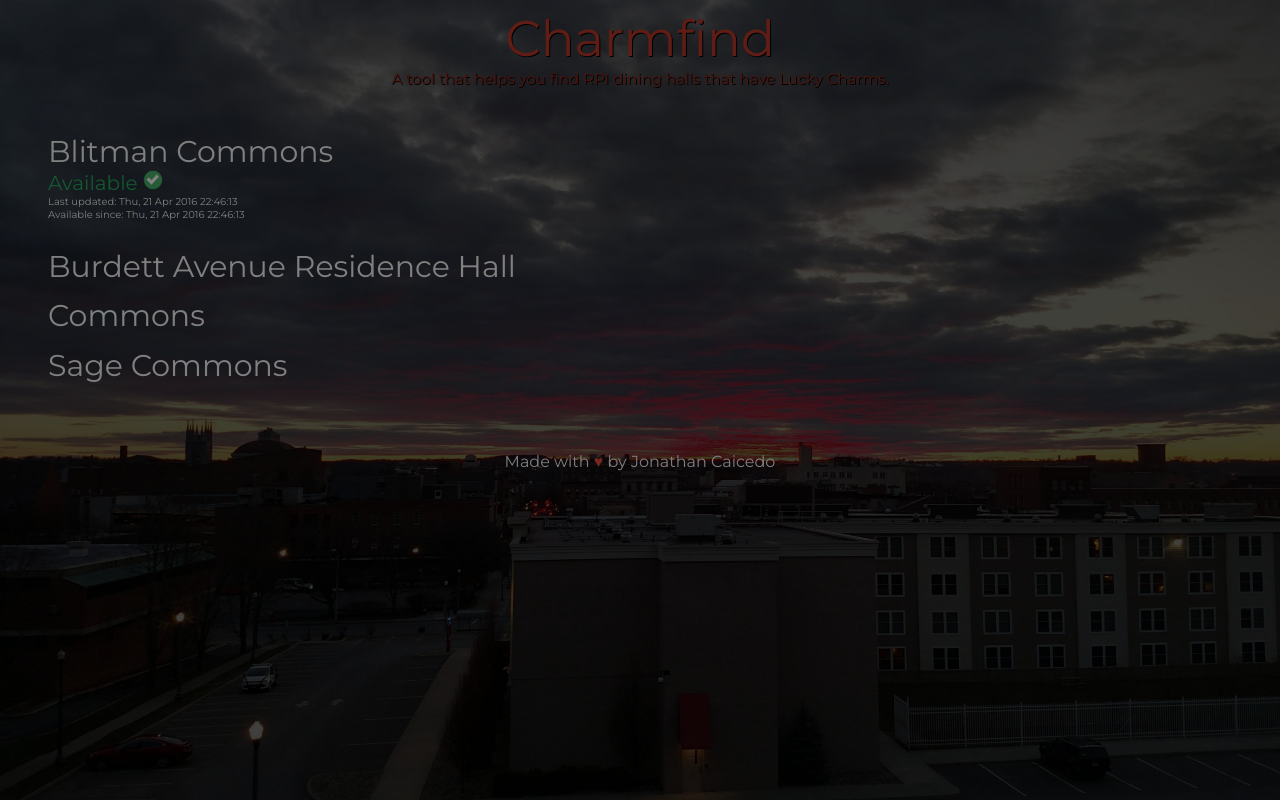
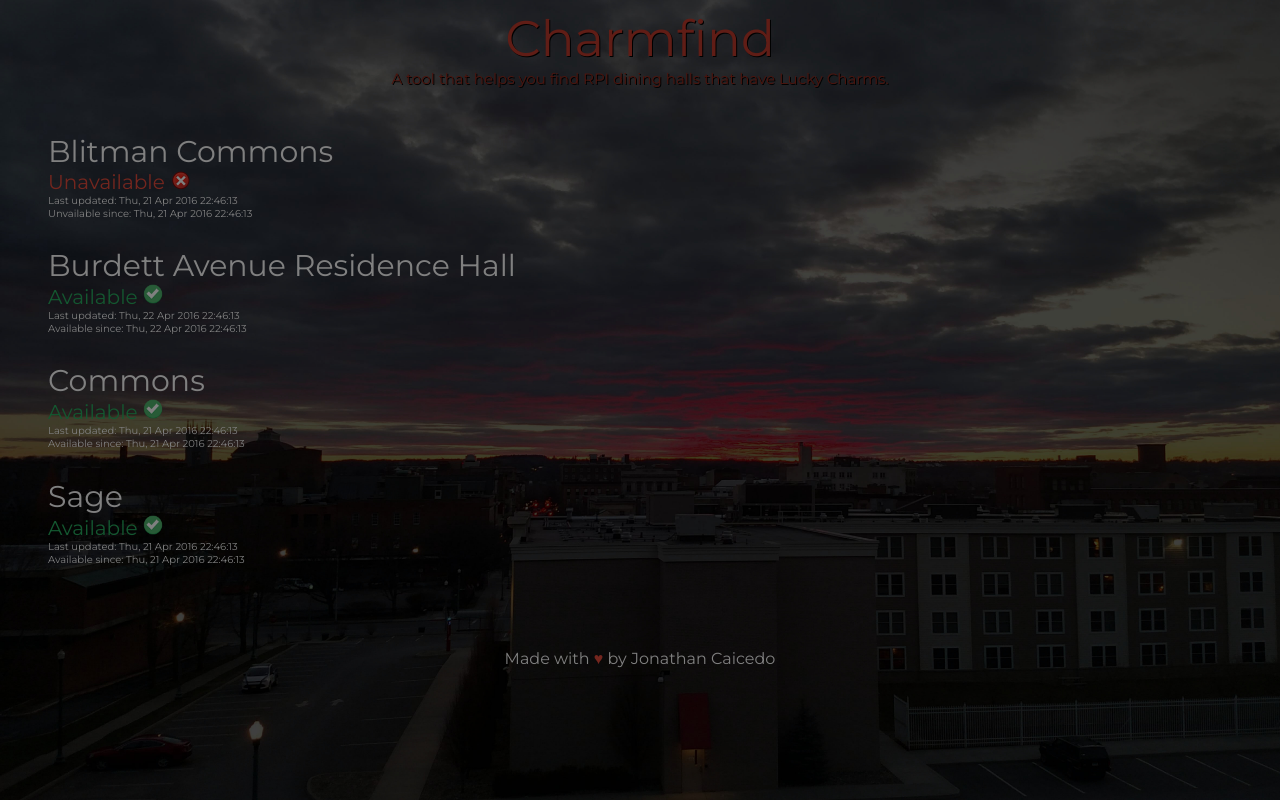
Before and after one commit to JCBird1012/Charmfind, a plain HTML site: page index.html in a window 1280 px wide. Drawn offline with Linux system fonts and the light colour scheme.

Commit message:
JSON reading now works for each dining hall.

```diff
--- a/data.json
+++ b/data.json
@@ -1,7 +1,33 @@
 {
-	"dining_hall": "Blitman Commons",
-	"id": 0,
-	"available": true,
-	"last_updated": "Thu, 21 Apr 2016 22:46:13",
-	"availability": "Thu, 21 Apr 2016 22:46:13"
+	"results":
+	[
+		{
+			"dining_hall": "Blitman_Commons",
+			"id": 0,
+			"available": false,
+			"last_updated": "Thu, 21 Apr 2016 22:46:13",
+			"availability": "Thu, 21 Apr 2016 22:46:13"
+		},
+		{
+			"dining_hall": "Burdett_Avenue_Residence_Hall",
+			"id": 1,
+			"available": true,
+			"last_updated": "Thu, 22 Apr 2016 22:46:13",
+			"availability": "Thu, 22 Apr 2016 22:46:13"
+		},
+		{
+			"dining_hall": "Commons",
+			"id": 2,
+			"available": true,
+			"last_updated": "Thu, 21 Apr 2016 22:46:13",
+			"availability": "Thu, 21 Apr 2016 22:46:13"
+		},
+		{
+			"dining_hall": "Sage",
+			"id": 3,
+			"available": true,
+			"last_updated": "Thu, 21 Apr 2016 22:46:13",
+			"availability": "Thu, 21 Apr 2016 22:46:13"
+		}
+	]
 }
--- a/index.html
+++ b/index.html
@@ -19,12 +19,12 @@
 
 	    <ul class = "dininghalls">
 	    	<li>
-	    		<div id = "Blitman" class = "dininghall">Blitman Commons</div>
+	    		<div id = "Blitman_Commons" class = "dininghall">Blitman Commons</div>
 
 			</li>
 
 	        <li>
-	        	<div id = "BARH" class = "dininghall">Burdett Avenue Residence Hall</div>
+	        	<div id = "Burdett_Avenue_Residence_Hall" class = "dininghall">Burdett Avenue Residence Hall</div>
 
 	        </li>
 
@@ -34,7 +34,7 @@
 	        </li>
 
 	        <li>
-	            <div id = "Sage" class = "dininghall">Sage Commons</div>
+	            <div id = "Sage" class = "dininghall">Sage</div>
 
 	        </li>
 	    </ul>
--- a/js/main.js
+++ b/js/main.js
@@ -1,8 +1,5 @@
-var available = "<div class = \"available\">	Available <img class = \"greencheck\" src = \"img/greencheck.png\"> </div>";
-var unavailable = "<div class = \"unavailable\">	Unavailable <img class = \"redx\" src = \"img/redx.png\"> </div>";
 var connectionError = "<div class = \"unavailable\">Connection Error</div>"
 initalize();
-
 
 function initalize()
 {
@@ -24,26 +21,23 @@ function initalize()
 
 function evalulate(data)
 {
-	if (data != null)
+	var available, unavailable;
+
+	for (var i = 0; i <= 3; ++i)
 	{
+		//TODO - Remove these from the loop... Have to figure out the best way to do that.
+		available = "<div class = \"available\">Available <img class = \"greencheck\" src = \"img/greencheck.png\"> </div> <div class = \"updated\">Last updated: " + data.results[i].last_updated + "</div>" + "<div class = \"timestamp\">Available since: " + data.results[i].availability + "</div>";
+		unavailable = "<div class = \"unavailable\">Unavailable <img class = \"redx\" src = \"img/redx.png\"> </div> <div class = \"updated\">Last updated: " + data.results[i].last_updated + "</div>" + "<div class = \"timestamp\">Unvailable since: " + data.results[i].availability + "</div>";
 
-		switch (data.id)
+		if (data.results[i].available == true)
 		{
-			case 0:
-				if (data.available == true)
-				{
-					$(Blitman).append(available + "<div class = \"updated\">Last updated: " + data.last_updated + "</div>" + "<div class = \"timestamp\">Available since: " + data.availability + "</div>");
-				}
+			console.log(data.results[i].dining_hall);
+			$("#" + data.results[i].dining_hall).append(available);
+		}
 
-				else if (data.available == false)
-				{
-					$(Blitman).append(unavailable + "<div class = \"updated\">Last updated: " + data.last_updated + "</div>" + "<div class = \"timestamp\">Unavailable since: " + data.availability + "</div>");
-				}
-			break;
-
-			default:
-			break;
-
+		else
+		{
+			$("#" + data.results[i].dining_hall).append(unavailable);
 		}
 	}
 
```
